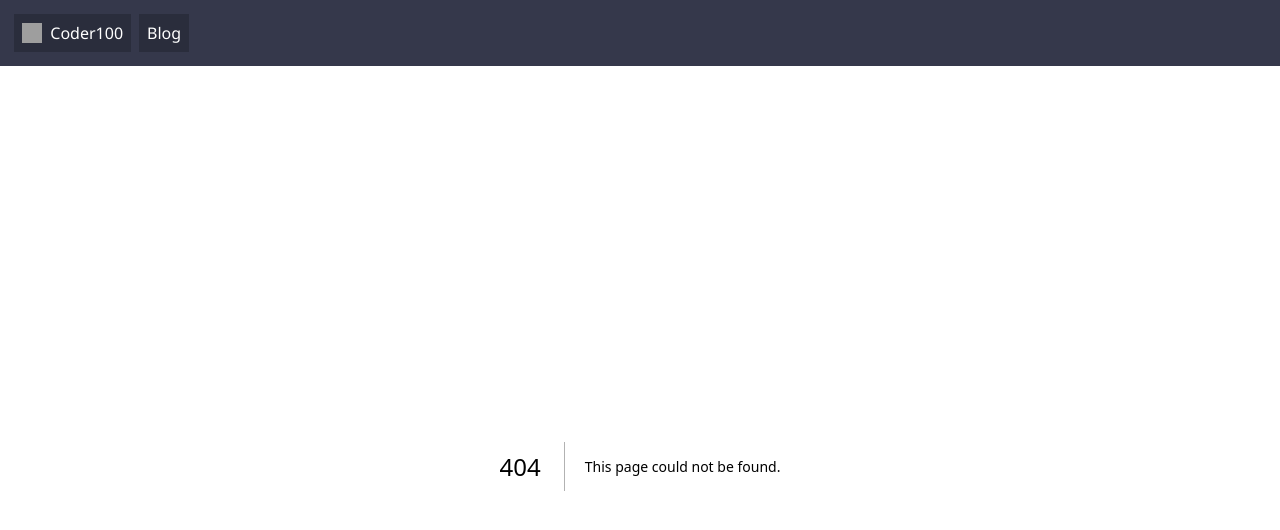
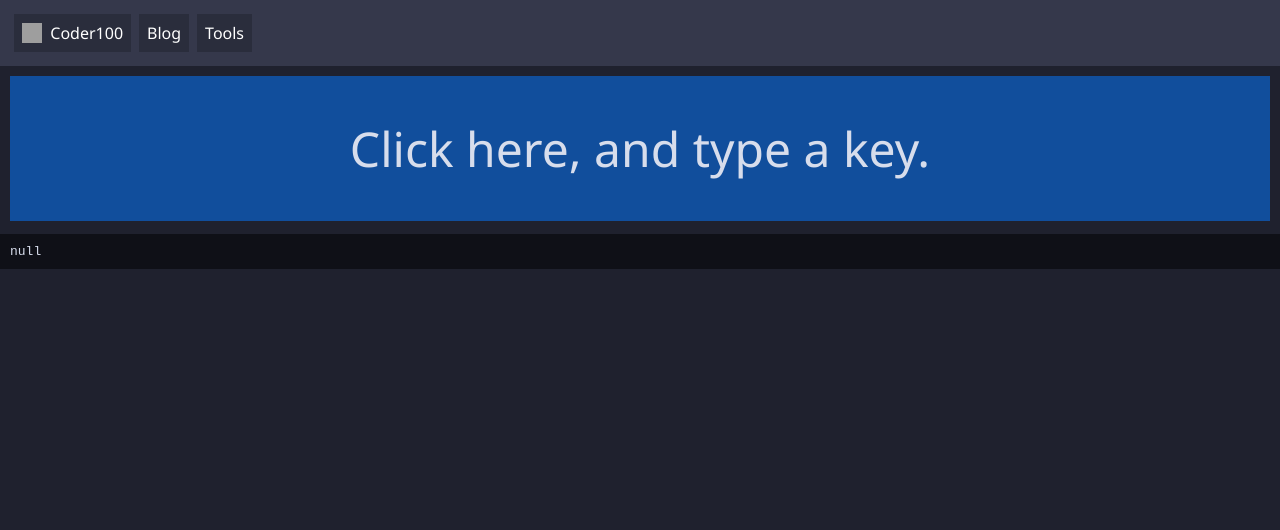
Before and after one commit to cursorweb/coder100-blog, a Next.js app: page /tools/keys in a window 1280 px wide. Before the commit this address had no page. Shown: the top 530 px of the page. Built offline with nearby package versions, Linux system fonts and the light colour scheme; grey boxes are pictures that could not be loaded.

Commit message:
add one tool

```diff
--- /dev/null
+++ b/src/app/tools/keys/page.tsx
@@ -0,0 +1,48 @@
+"use client";
+import styles from "./styles.module.css";
+import { useState, useRef } from "react";
+
+export default function Keys() {
+    const [event, setEvent] = useState<React.KeyboardEvent | null>(null);
+    const [isFocused, setIsFocused] = useState(true);
+    const input = useRef<HTMLInputElement>(null);
+
+    return (
+        <>
+            <div
+                onClick={() => input.current?.focus()}
+                className={
+                    styles.div
+                    + " "
+                    + (isFocused ? styles.focused : styles.unfocused)
+                }
+            >
+                Click here, and type a key.
+                {
+                    event
+                        ? <div className={styles.info}>
+                            <div><strong>Key</strong>: {event.key}</div>
+                            <div><strong>Code</strong>: {event.code}</div>
+                            <div><strong>KeyCode</strong>: {event.keyCode}</div>
+                        </div>
+                        : null
+                }
+            </div>
+
+            <div>
+                <pre className={styles.pre}><code>
+                    {JSON.stringify(event, ["key", "code", "which", "keyCode", "altKey", "ctrlKey", "metaKey"], 4)}
+                </code></pre>
+            </div>
+
+            <input
+                ref={input}
+                onKeyDown={e => setEvent(e)}
+                onFocus={() => setIsFocused(true)}
+                onBlur={() => setIsFocused(false)}
+                className={styles.input}
+                autoFocus
+            />
+        </>
+    );
+}
--- /dev/null
+++ b/src/app/tools/keys/styles.module.css
@@ -0,0 +1,34 @@
+.input {
+    position: fixed;
+    top: -100vh;
+    left: -100vw;
+}
+
+.div {
+    padding: 40px;
+    text-align: center;
+    font-size: 3rem;
+    margin: 10px;
+    text-align: center;
+    display: flex;
+    flex-direction: column;
+    align-items: center;
+}
+
+.focused {
+    background: rgb(17, 78, 156);
+}
+
+.unfocused {
+    background: rgb(0, 38, 88);
+}
+
+.info {
+    font-size: 2rem;
+    margin-top: 16px;
+    text-align: left;
+}
+
+.pre code {
+    border-radius: 0;
+}
--- a/src/components/nav/nav.tsx
+++ b/src/components/nav/nav.tsx
@@ -13,14 +13,15 @@ const links = [{
             src="/cookie.png"
             width="20" height="20"
         />
-    &nbsp;
-    Coder100
+        &nbsp;
+        Coder100
     </>,
 }, {
     href: "/blog",
-    src: <>
-    Blog
-    </>,
+    src: <>Blog</>,
+}, {
+    href: "/tools",
+    src: <>Tools</>
 }];
 
 
```
Also changed, not shown: src/app/tools/page.tsx (added, +10 -0 lines), src/app/tools/sigfig/page.tsx (added, +59 -0 lines).
